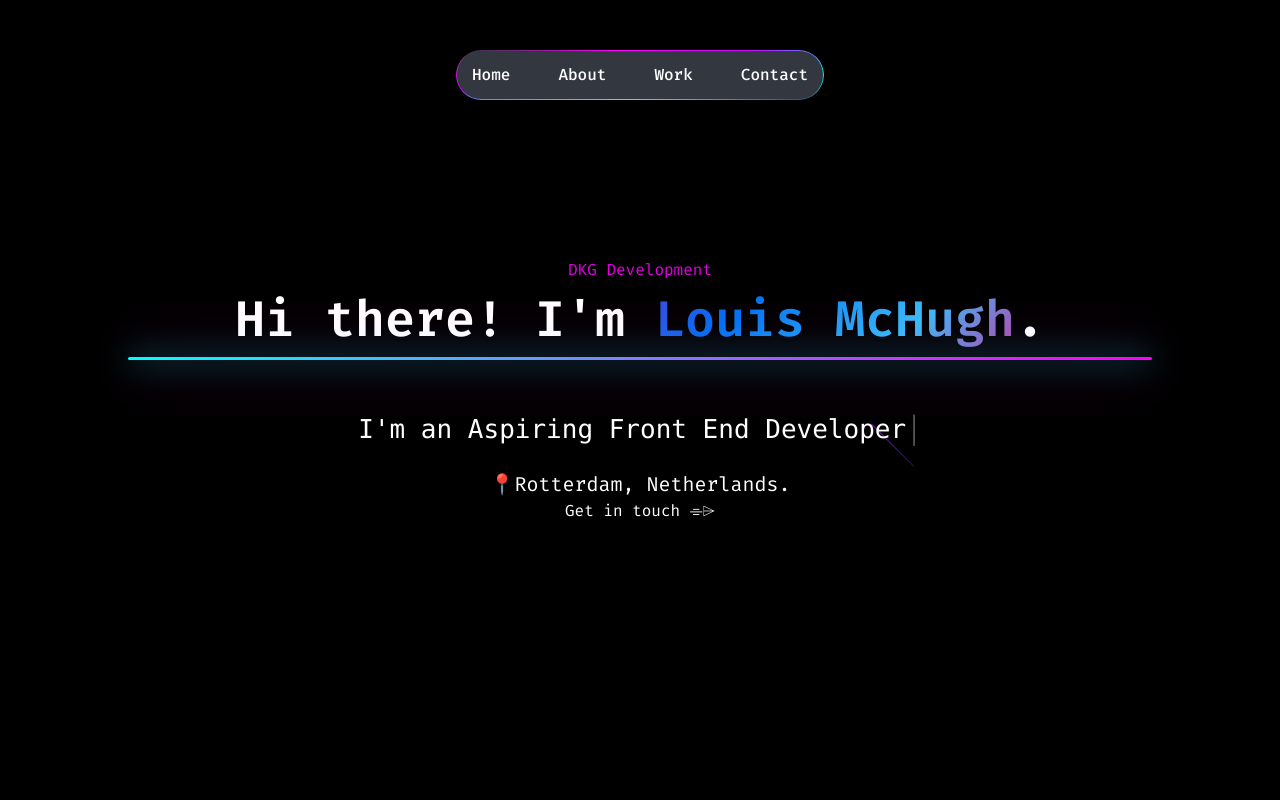
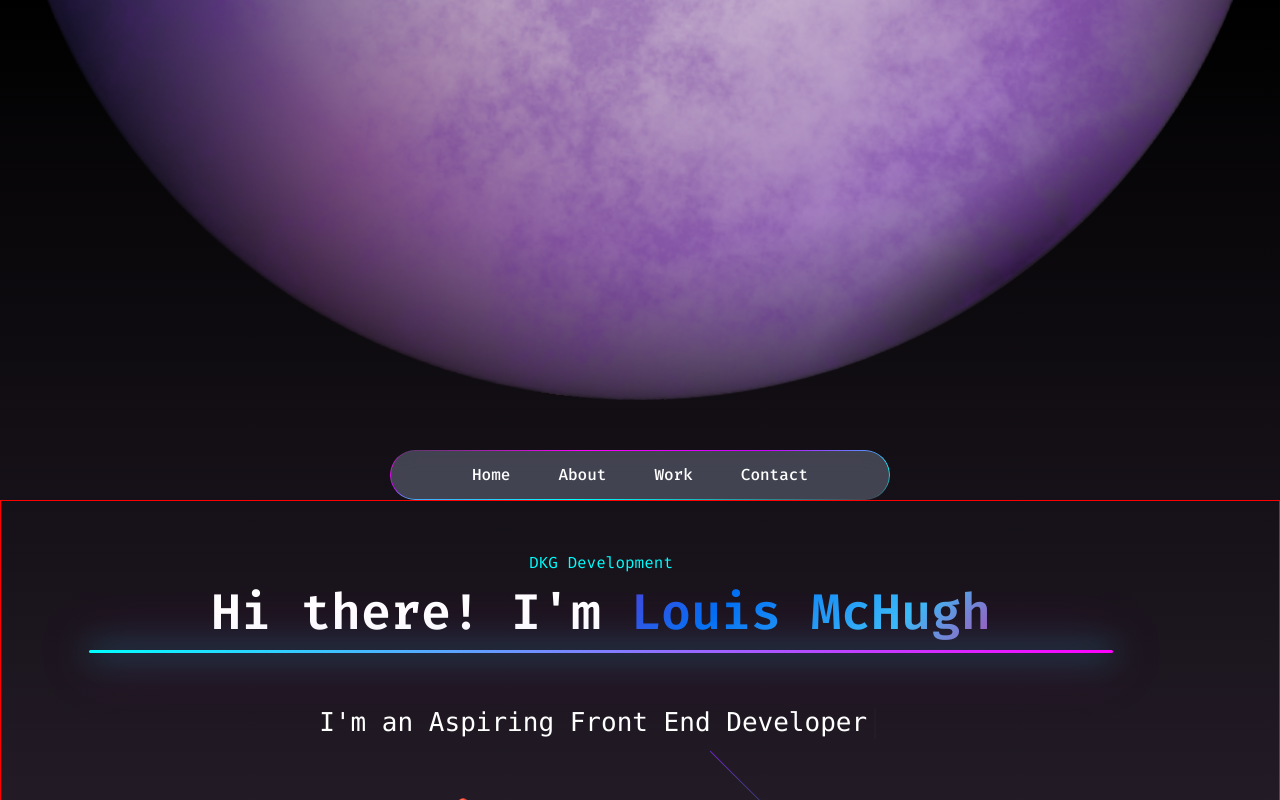
Before and after one commit to LMcHugh01/dkg-portfolio-website, a React (Vite) app: page / in a window 1280 px wide. Shown: the top 800 px of the page. Built offline with nearby package versions, Linux system fonts and the light colour scheme.

Commit message:
update, added planet

```diff
--- a/src/App.css
+++ b/src/App.css
@@ -1,10 +1,3 @@
-.main-content {
-  display: flex;
-  flex-direction: column;
-  align-items: center;
-  width: 100%;
-
-}
 
 /* ───────────────────────────────────────────
    Sections
@@ -21,17 +14,71 @@
   max-width: 1200px;
   width: 100%;
   text-align: center;
+
+}
+
+@keyframes slow-rotate {
+  from {
+    transform: translateX(-50%) rotate(0deg);
+  }
+  to {
+    transform: translateX(-50%) rotate(360deg);
+  }
+}
+
+.planet-container {
+  position: relative;
+  width: 100%;
+  height: 50vh;
+  z-index: 1;
+  overflow: hidden;
+  margin-bottom: 50px;
+}
+
+
+.planet {
+  position: absolute;
+  bottom: 0;
+  left: 50%;
+  transform: translateX(-50%);
+  width: 100%;
+  height: auto;
+  animation: slow-rotate 300s linear infinite;
+  border-radius: 50%;
 }
 
 /* ───────────────────────────────────────────
    Home Section
 ──────────────────────────────────────────── */
 #home {
-  color: #fff;
+  position: relative;
+  width: 100%;
+  min-height: 100vh;
+  display: block;
+  background: transparent;
+  overflow: hidden;
+  border: 1px solid red;
 }
 
 .mt-4 {
   padding-bottom: 20px;
+}
+
+.contact-btn {
+  border-radius: 20px;
+  padding: 10px 10px;
+  background: rgba(255, 255, 255, 0.05);
+  backdrop-filter: blur(12px);
+  border: 1px solid rgba(255, 255, 255, 0.15);
+  transition: transform .2s ease, box-shadow .3s ease, background .3s ease;
+}
+
+.contact-btn:hover {
+  transform: translateY(-6px) scale(1.05);
+  color: #f0f;
+  font-weight: bold;
+  box-shadow: 0 8px 25px rgba(255, 0, 255, 0.4);
+  background: rgba(255, 255, 255, 0.1);
 }
 
 /* ────────────── Glow Line ────────────── */
@@ -44,7 +91,8 @@
   height: 3px;
   background: linear-gradient(90deg, #0ff, #f0f);
   border-radius: 5px;
-  animation: beam-expand 3s forwards;
+  animation: beam-expand 2s forwards;
+
 }
 
 @keyframes beam-expand {
@@ -66,8 +114,9 @@
   color: #0ff;
   font-size: 3rem;
   opacity: 0;
-  animation: fade-in 1.5s 0.7s forwards; /* delay for beam to start first */
+  animation: fade-in 1.5s 0.7s forwards;
   text-shadow: 0 0 5px #0ff, 0 0 10px #0ff, 0 0 20px #f0f;
+
 }
 
 @keyframes fade-in {
--- a/src/components/Navbar.jsx
+++ b/src/components/Navbar.jsx
@@ -2,10 +2,8 @@ import { Link } from 'react-router-dom'
 import "../style/Navbar.css";
 import { ShineBorder } from "../components/ui/shine-border";
 
-
 const Navbar = () => {
   return (
-    <div className="relative  w-full overflow-hidden">
     <nav className="navbar">
       <ShineBorder shineColor={["#f0f", "#c0f", "#0ff"]}/>
       <ul className="navbar-links">
@@ -15,7 +13,6 @@ const Navbar = () => {
         <li><a href="#contact">Contact</a></li>
       </ul>
     </nav>
-    </div>
   );
 };
 
--- a/src/index.css
+++ b/src/index.css
@@ -5,13 +5,13 @@
 @custom-variant dark (&:is(.dark *));
 
 :root {
-  --bg: #000435;
+  --bg: #000000;
   --bg-2:  rgba(203, 220, 255, 0.25);
   --text: #fff;
   --muted: oklch(0.97 0 0);
   --gradient: linear-gradient(90deg, var(--brand), var(--brand-2));
-  --brand: rgba(0, 191,225);
-  --brand-2: rgba(225, 0, 225);
+  --brand: #f0f;
+  --brand-2: #0ff;
   --radius: 0.625rem;
   --background: oklch(1 0 0);
   --foreground: oklch(0.145 0 0);
@@ -52,14 +52,16 @@
 }
 
 html, body {
-  overflow-x: hidden;
   width: 100%;
+  scrollbar-width: thin;
+  scrollbar-color: var(--brand) var(--bg);
 }
 
 body {
-  background: #000000;
+  background: linear-gradient(#000, #a17fb3);
   font-family: 'Fira Code', monospace;
   color: white;
+
 }
 
 /* ────────────── Text Styles ────────────── */
@@ -106,16 +108,23 @@ h6 {
   color: var(--brand-2);
 }
 
-.name {
-  background: var(--gradient);
-  -webkit-background-clip: text;
-  -webkit-text-fill-color: transparent;
-  background-clip: text;
-  color: transparent;
-  font-style: italic;
+/* ────────────── Scrollbar ────────────── */
+::-webkit-scrollbar {
+  width: 8px;
 }
 
-/* ────────────── Glow Line ────────────── */
+::-webkit-scrollbar-track {
+  background: transparent;
+}
+
+::-webkit-scrollbar-thumb {
+  background: var(--brand);
+  border-radius: 25px;
+}
+
+::-webkit-scrollbar-thumb:hover {
+  background: var(--brand-2);
+}
 
 @theme inline {
   --radius-sm: calc(var(--radius) - 4px);
--- a/src/pages/HomePage.jsx
+++ b/src/pages/HomePage.jsx
@@ -11,6 +11,8 @@ import TypingText from "@/components/TypingText.jsx";
 
 import "../style/TypingText.css"
 
+import planetImg from "../assets/images/planet.png"
+
 import { ShootingStars } from "@/components/ui/shadcn-io/shooting-stars/index.jsx";
 import { AuroraText } from "@/components/ui/aurora-text";
 
@@ -23,14 +25,20 @@ import { AuroraText } from "@/components/ui/aurora-text";
     useEffect(() => {
       const timeout = setTimeout(() => {
         setShowIntro(true);
-      }, 1500);
+      }, 2000);
       return () => clearTimeout(timeout);
     }, []);
 
   return (
+    <div className="all-content">
+      <div className="planet-container">
+        <img src={planetImg} alt="Planet" className="planet" />
+
+      </div>
       <div className="main-content">
         <Navbar />
-      <div id="home" className="section relative w-full h-screen bg-transparent overflow-hidden">
+        <div id="home" className="section ">
+
           {/* Shooting Stars Background */}
           <ShootingStars
             className="absolute inset-0 pointer-events-none z-0"
@@ -41,21 +49,23 @@ import { AuroraText } from "@/components/ui/aurora-text";
             minDelay={1200}
             maxDelay={4200}
           />
+
           {/* Content Overlay */}
-        <div className="section-content relative z-10 flex flex-col items-center justify-center h-full text-white text-center px-4">
+          <div className="section-content relative z-10 flex flex-col items-center justify-center text-white text-center px-4">
             <div className={`intro transition-all duration-1000 ease-out transform ${showIntro ? "opacity-100 translate-y-0" : "opacity-0 translate-y-10"}`}>
               <p className="brand-2">DKG Development</p>
-            <h1>Hi there! I'm <AuroraText>Louis McHugh</AuroraText>.</h1>
+              <h1>Hi there! I'm <AuroraText>Louis McHugh</AuroraText></h1>
             </div>
             <span className="glow-line"></span>
+            <div className="flex flex-col items-center gap-8">
               <h5 className="mt-4">
                 <span className="typing-cursor">
                   <TypingText texts={["I'm an Aspiring Front End Developer", "I Love React & Tailwind", "Let's Build Something Awesome!"]} />
                 </span>
               </h5>
-          <h6>📍Rotterdam, Netherlands.</h6>
+              <h6 className="location">📍Rotterdam, Netherlands.</h6>
               <button
-            className="btn mt-4"
+                className="contact-btn btn mt-4"
                 onClick={() => {
                   const contactSection = document.getElementById("contact");
                   contactSection.scrollIntoView({ behavior: "smooth" });
@@ -63,6 +73,7 @@ import { AuroraText } from "@/components/ui/aurora-text";
               >
                 Get in touch ⌯⌲
               </button>
+            </div>
           </div>
         </div>
 
@@ -103,6 +114,7 @@ import { AuroraText } from "@/components/ui/aurora-text";
           </div>
         </div>
       </div>
+    </div>
   );
 }
 
--- a/src/style/Navbar.css
+++ b/src/style/Navbar.css
@@ -1,20 +1,24 @@
 /* ────────────── Navbar ────────────── */
+
 .navbar {
-  position: fixed;
-  top: 50px;
-  left: 50%;
-  transform: translateX(-50%);
+  position: sticky;
+  top: 20px; /* sticks when reaching top */
+  margin: 0 auto;
   display: flex;
   justify-content: center;
   align-items: center;
   background-color: rgba(203, 220, 255, 0.25);
-  padding: 0 1rem;
+  padding: 0 1.5rem;
   height: 50px;
+  width: 90%;
+  max-width: 500px;
   border-radius: 25px;
   backdrop-filter: blur(10px);
   z-index: 1000;
+  transition: all 0.3s ease-in-out;
 }
 
+/* ───────── Navbar Links ───────── */
 .navbar-links {
   list-style: none;
   display: flex;
@@ -27,8 +31,41 @@
   color: white;
   text-decoration: none;
   font-weight: 500;
+  position: relative;
+  transition: color 0.2s ease-in-out;
+}
+
+.navbar-links li a::after {
+  content: "";
+  position: absolute;
+  width: 0%;
+  height: 2px;
+  bottom: -3px;
+  left: 0;
+  background-color: var(--brand, #ff00ff);
+  transition: width 0.3s ease-in-out;
 }
 
 .navbar-links li a:hover {
-  color: var(--brand);
+  color: var(--brand, #ff00ff);
 }
+
+.navbar-links li a:hover::after {
+  width: 100%;
+}
+
+/* ───── Responsive Adjustments ───── */
+@media (max-width: 768px) {
+  .navbar {
+    padding: 0 1rem;
+    height: 45px;
+  }
+
+  .navbar-links {
+    gap: 1.5rem;
+  }
+
+  .navbar-links li a {
+    font-size: 0.9rem;
+  }
+}
```
Also changed, not shown: src/assets/images/planet.png (added). Lines whose indentation alone changed are shown as unchanged.
